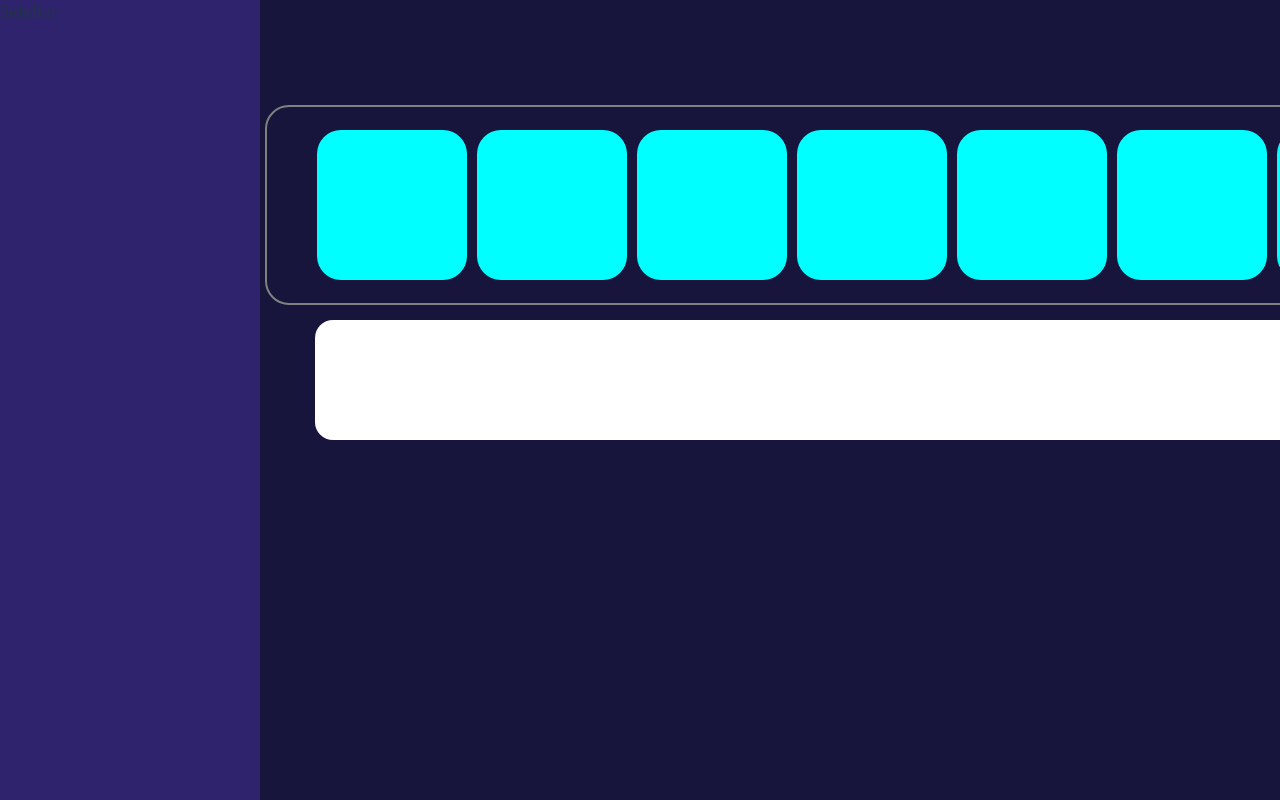
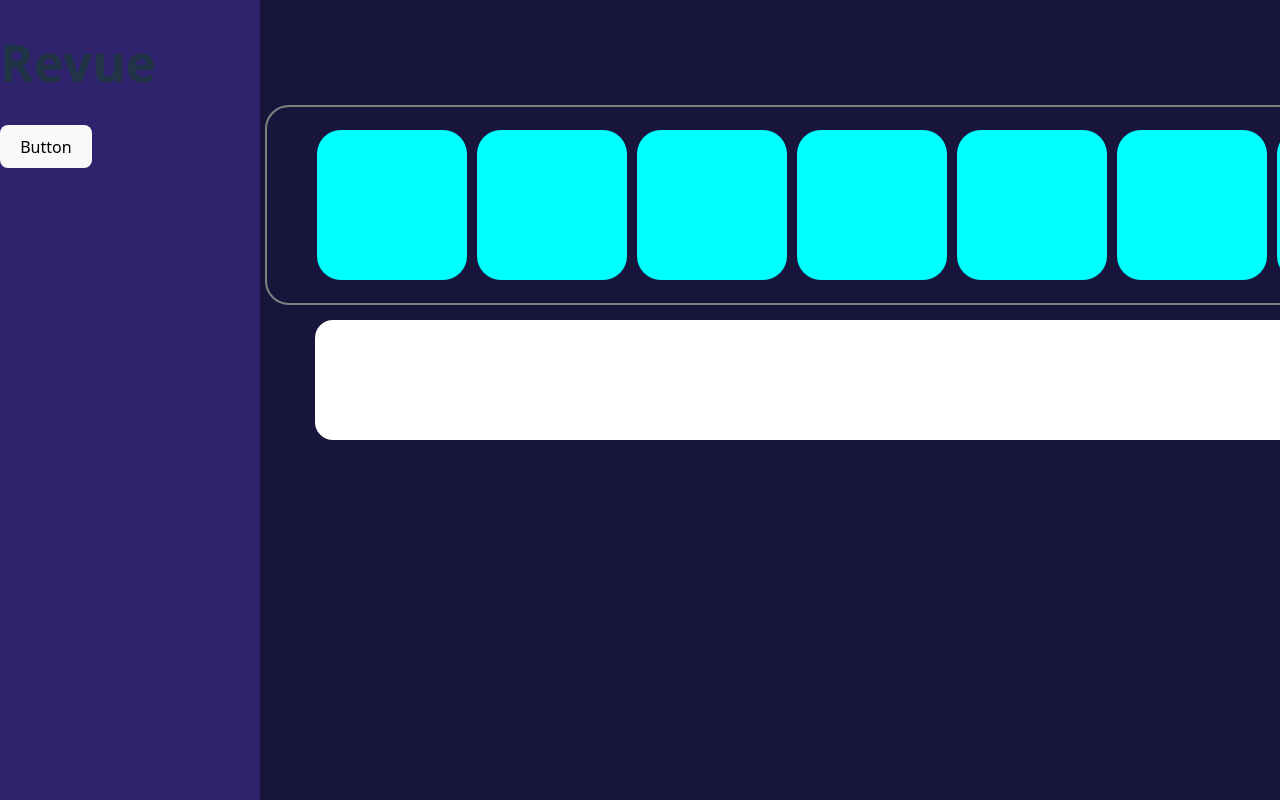
Before and after one commit to Mohamed-Abuali/Revue, a React (Vite) app: page / in a window 1280 px wide. Shown: the top 800 px of the page. Built offline with nearby package versions, Linux system fonts and the light colour scheme.

Commit message:
feat(components): add Button component and integrate into SideBar
Add new Button component and update SideBar to include it along with a title

```diff
--- /dev/null
+++ b/src/componenets/Button.tsx
@@ -0,0 +1,9 @@
+import React from 'react'
+
+const Button = () => {
+  return (
+    <button>Button</button>
+  )
+}
+
+export default Button
--- a/src/componenets/SideBar.tsx
+++ b/src/componenets/SideBar.tsx
@@ -1,8 +1,16 @@
 import React from 'react'
+import Button from './Button'
 
 const SideBar = () => {
   return (
-    <div className='sidebar-container'>SideBar</div>
+    <div className='sidebar-container'>
+      <div>
+        <h1>Revue</h1>
+      </div>
+      <div>
+        <Button/>
+      </div>
+    </div>
   )
 }
 
```
